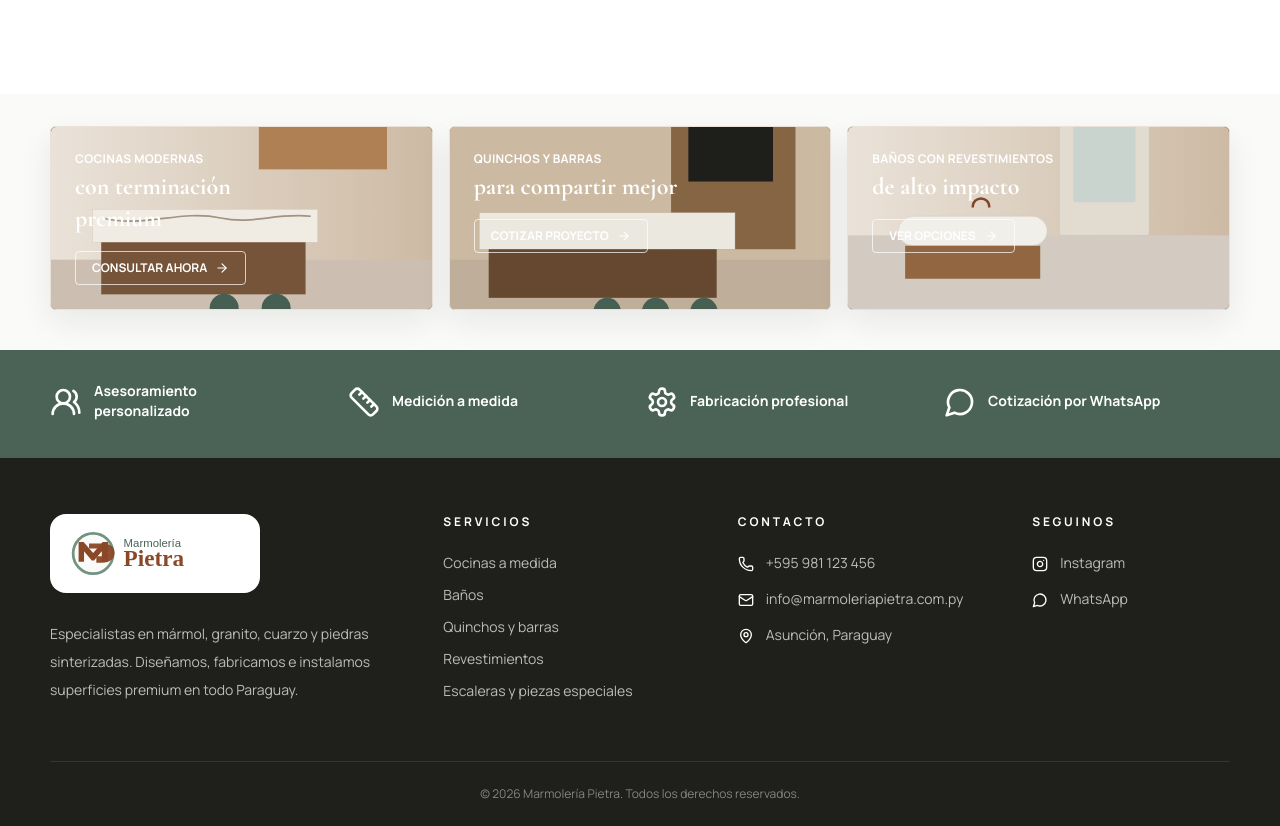
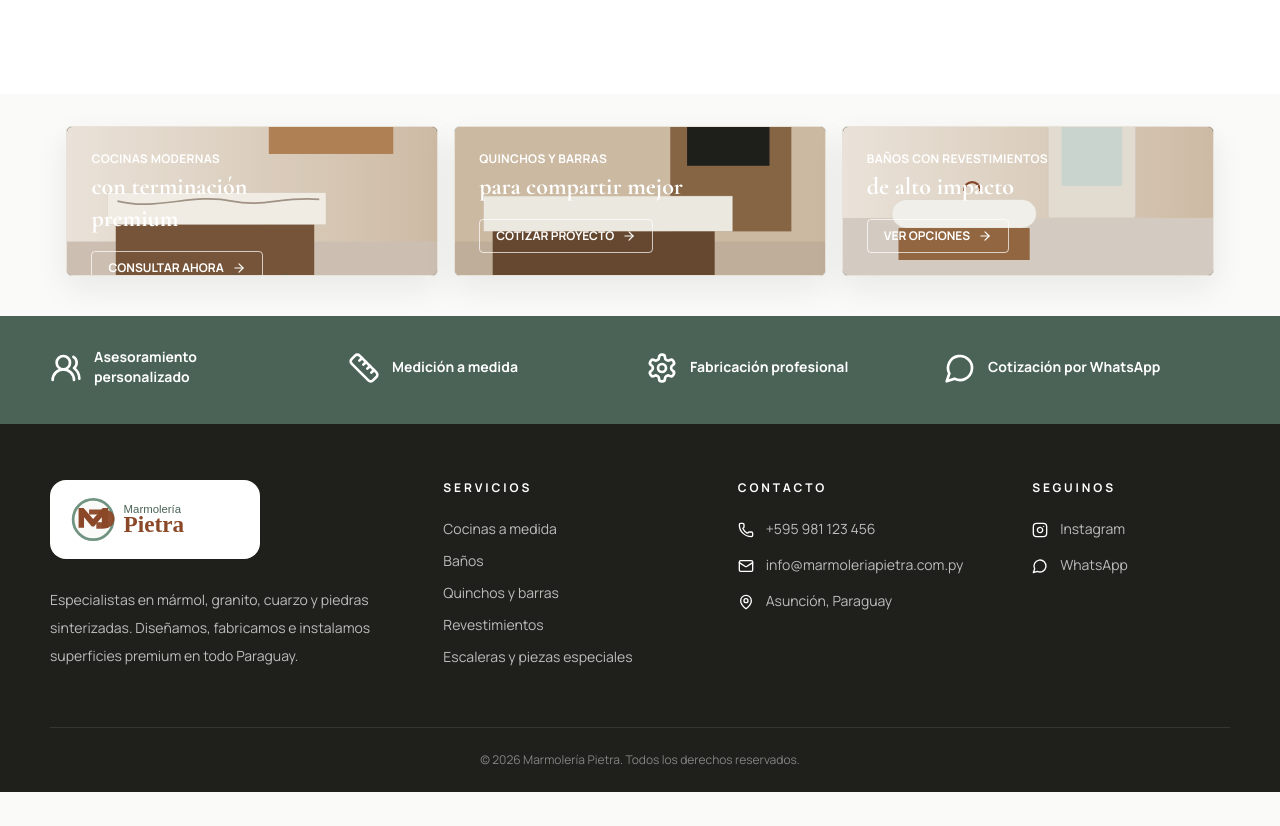
Before and after one commit to equantum-py/Marmoler-a-Pietra, a Next.js app: page / in a window 1280 px wide. Shown: the part 2840-3666 px from the top of the page. After the commit the page ends 3632 px from the top, so only its background shows below. Built offline with nearby package versions, Linux system fonts and the light colour scheme; no server answers; the database is empty.

Commit message:
Connect small home banners to Supabase

```diff
--- /dev/null
+++ b/lib/promo-cards/public-promo-cards.ts
@@ -0,0 +1,59 @@
+import { commercialBanners } from '@/data/site';
+import { supabaseAnonKey, supabaseRestUrl } from '@/lib/supabase/config';
+
+export type HomePromoCard = {
+  id: string;
+  eyebrow: string;
+  title: string;
+  cta_label: string;
+  image_url: string;
+  mobile_image_url?: string | null;
+  whatsapp_message?: string | null;
+  href?: string | null;
+  status: string;
+  sort_order: number;
+};
+
+export function getFallbackHomePromoCards(): HomePromoCard[] {
+  return commercialBanners.map((banner, index) => ({
+    id: `fallback-promo-${index}`,
+    eyebrow: banner.eyebrow,
+    title: banner.title,
+    cta_label: banner.cta,
+    image_url: banner.image,
+    mobile_image_url: banner.image,
+    whatsapp_message: banner.message,
+    href: null,
+    status: 'published',
+    sort_order: index + 1,
+  }));
+}
+
+export async function getPublishedHomePromoCards() {
+  if (!supabaseRestUrl || !supabaseAnonKey) {
+    return getFallbackHomePromoCards();
+  }
+
+  try {
+    const response = await fetch(
+      `${supabaseRestUrl}/home_promo_cards?select=*&status=eq.published&order=sort_order.asc`,
+      {
+        headers: {
+          apikey: supabaseAnonKey,
+          Authorization: `Bearer ${supabaseAnonKey}`,
+        },
+        cache: 'no-store',
+      },
+    );
+
+    if (!response.ok) {
+      return getFallbackHomePromoCards();
+    }
+
+    const cards = (await response.json()) as HomePromoCard[];
+
+    return cards.length ? cards : getFallbackHomePromoCards();
+  } catch {
+    return getFallbackHomePromoCards();
+  }
+}
--- a/sections/promotion.tsx
+++ b/sections/promotion.tsx
@@ -1,32 +1,53 @@
 import Image from 'next/image';
 import { ArrowRight } from 'lucide-react';
-import { commercialBanners } from '@/data/site';
+import { getPublishedHomePromoCards } from '@/lib/promo-cards/public-promo-cards';
 import { whatsappUrl } from '@/lib/whatsapp';
 
-export function Promotion() {
+function getLinkTarget(url: string) {
+  return url.startsWith('http') ? '_blank' : undefined;
+}
+
+export async function Promotion() {
+  const promoCards = await getPublishedHomePromoCards();
+
+  if (!promoCards.length) {
+    return null;
+  }
+
   return (
     <section className="bg-pietra-background py-4 md:py-8">
       <div className="luxe-container">
-        <div className="-mx-4 flex snap-x gap-4 overflow-x-auto px-4 pb-2 lg:mx-0 lg:grid lg:grid-cols-3 lg:overflow-visible lg:px-0">
-          {commercialBanners.map((banner) => (
+        <div className="-mx-4 flex snap-x gap-4 overflow-x-auto px-4 pb-2 lg:mx-0 lg:flex lg:flex-wrap lg:justify-center lg:overflow-visible lg:px-0">
+          {promoCards.map((banner) => {
+            const href =
+              banner.href ||
+              whatsappUrl(
+                banner.whatsapp_message ||
+                  `Hola, quiero consultar por ${banner.title} en Marmolería Pietra.`,
+              );
+
+            const image = banner.mobile_image_url || banner.image_url;
+
+            return (
               <a
-              key={banner.eyebrow}
-              href={whatsappUrl(banner.message)}
-              target="_blank"
-              rel="noreferrer"
-              className="group relative min-h-[132px] w-[82vw] shrink-0 snap-start overflow-hidden rounded-md border border-pietra-border bg-pietra-ink shadow-card lg:w-auto lg:shrink"
+                key={banner.id}
+                href={href}
+                target={getLinkTarget(href)}
+                rel={href.startsWith('http') ? 'noreferrer' : undefined}
+                className="group relative min-h-[132px] w-[82vw] shrink-0 snap-start overflow-hidden rounded-md border border-pietra-border bg-pietra-ink shadow-card lg:h-[150px] lg:w-[31.5%] lg:min-w-[300px] lg:max-w-[390px] lg:shrink"
               >
                 <Image
-                src={banner.image}
-                alt={banner.eyebrow}
+                  src={image}
+                  alt={`${banner.eyebrow} ${banner.title}`}
                   fill
+                  unoptimized
                   className="object-cover opacity-72 transition duration-500 group-hover:scale-105"
-                sizes="(min-width: 1024px) 33vw, 82vw"
+                  sizes="(min-width: 1024px) 390px, 82vw"
                 />
 
                 <div className="absolute inset-0 bg-gradient-to-r from-pietra-ink/88 via-pietra-ink/50 to-pietra-ink/15" />
 
-              <div className="relative z-10 flex min-h-[132px] flex-col justify-center p-5 text-white md:p-6">
+                <div className="relative z-10 flex min-h-[132px] flex-col justify-center p-5 text-white md:p-6 lg:min-h-[150px]">
                   <p className="text-[10px] font-extrabold uppercase tracking-wide md:text-xs">
                     {banner.eyebrow}
                   </p>
@@ -36,11 +57,12 @@ export function Promotion() {
                   </h3>
 
                   <span className="mt-3 inline-flex w-fit items-center gap-2 rounded border border-white/70 px-4 py-2 text-[10px] font-extrabold uppercase transition group-hover:bg-white group-hover:text-pietra-green md:mt-4 md:text-xs">
-                  {banner.cta} <ArrowRight className="h-3.5 w-3.5" />
+                    {banner.cta_label} <ArrowRight className="h-3.5 w-3.5" />
                   </span>
                 </div>
               </a>
-          ))}
+            );
+          })}
         </div>
       </div>
     </section>
```
Lines whose indentation alone changed are shown as unchanged.
